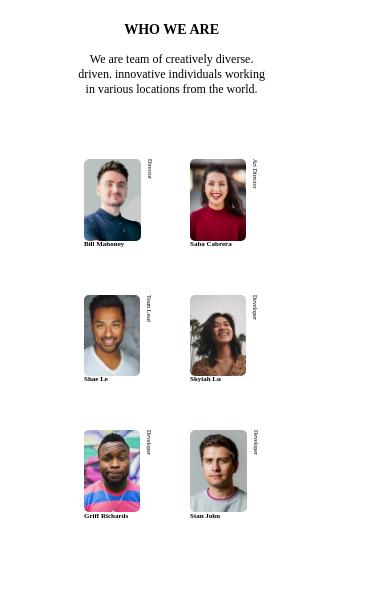
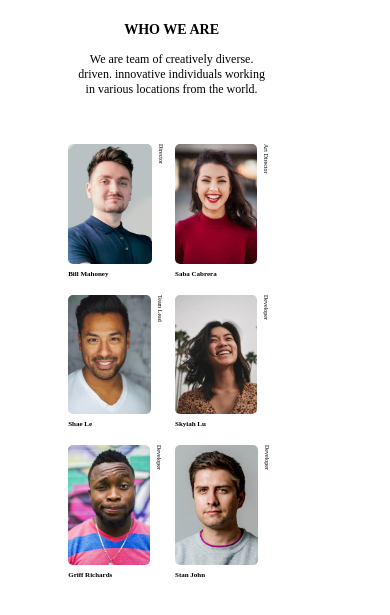
Before and after one commit to Talha-35/Sprint-1---Team-Members-Page, a plain HTML site: page index.html in a window 390 px wide. Shown: the part 57-672 px from the top of the page. Drawn offline with Linux system fonts and the light colour scheme.

Commit message:
mobile.css uploaded

```diff
--- a/mobile.css
+++ b/mobile.css
@@ -36,8 +36,8 @@
     font-size: 13px;
 }
 .photos {
-    margin:20px;
-    width: 30%;
+    margin:5px;
+    width: 44%;
 }
 
 .main{
```
